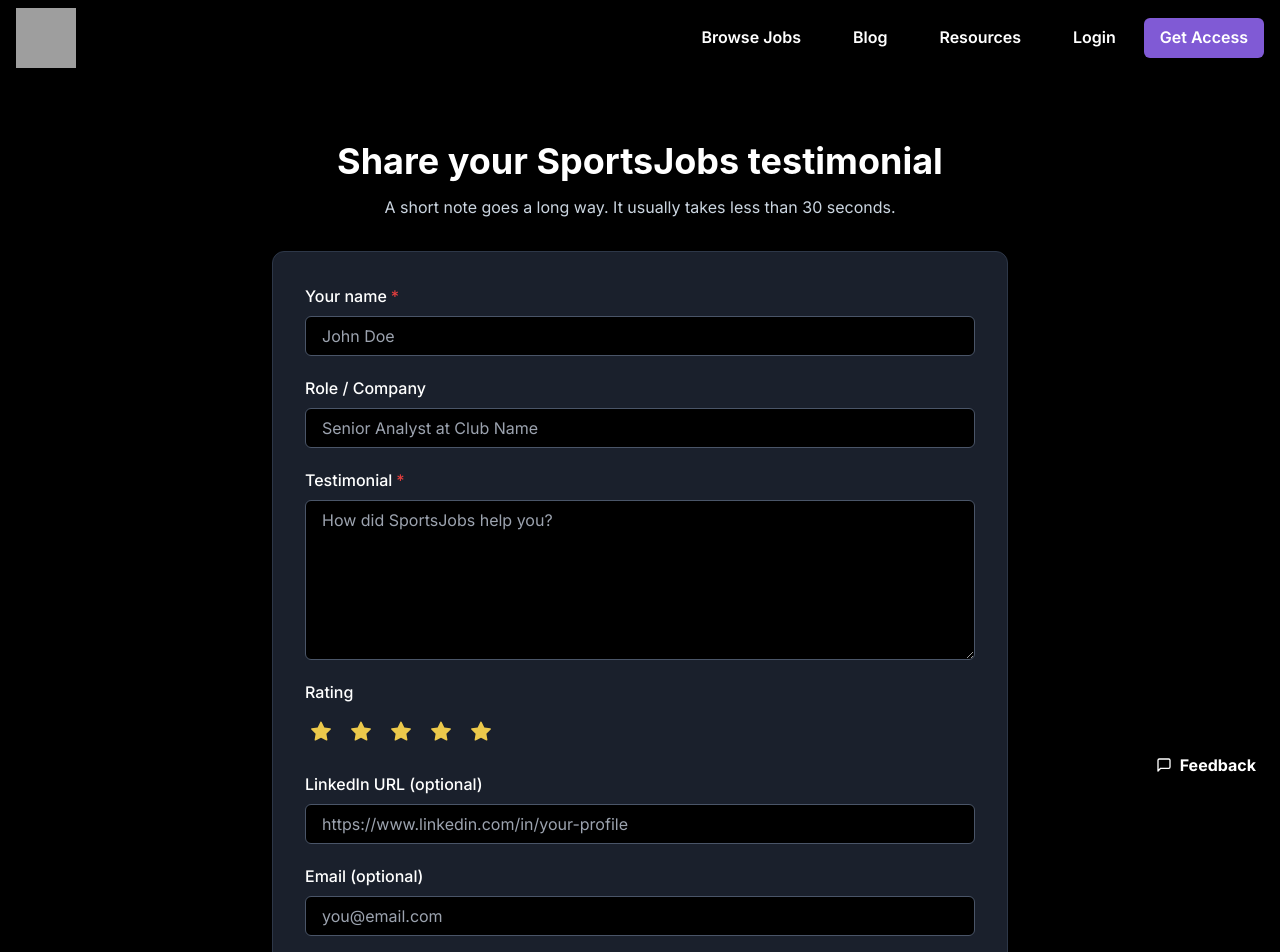
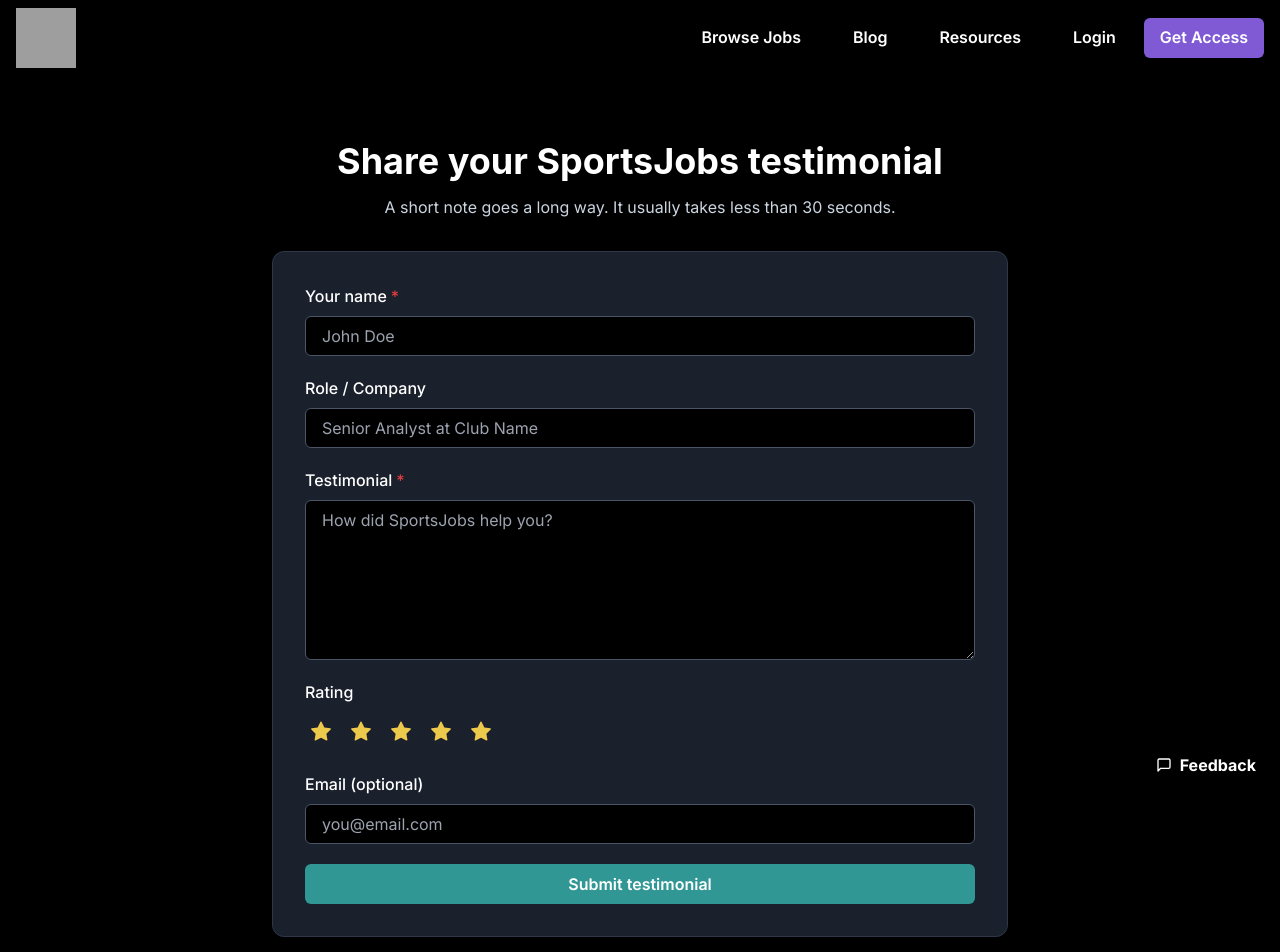
Before and after one commit to fbetteo/sportsjobs-frontend, a Next.js app: page /testimonial in a window 1280 px wide. Shown: the top 952 px of the page. Built offline with nearby package versions, Linux system fonts and the light colour scheme; no server answers; grey boxes are pictures that could not be loaded.

Commit message:
remove linkedin from testimonial

```diff
--- a/app/api/testimonials/route.ts
+++ b/app/api/testimonials/route.ts
@@ -4,7 +4,6 @@ interface TestimonialRequest {
   name: string;
   roleCompany?: string;
   content: string;
-  linkedin?: string;
   email?: string;
   website?: string;
   rating?: number;
@@ -61,15 +60,6 @@ function normalizeOptional(value?: string): string | null {
   return trimmed.length ? trimmed : null;
 }
 
-function isValidLinkedinUrl(value: string): boolean {
-  try {
-    const url = new URL(value);
-    return ['http:', 'https:'].includes(url.protocol) && url.hostname.includes('linkedin.com');
-  } catch {
-    return false;
-  }
-}
-
 function splitRoleCompany(value?: string): { role: string | null; company: string | null } {
   if (!value) return { role: null, company: null };
   const v = value.trim();
@@ -105,14 +95,6 @@ export async function POST(req: NextRequest) {
     if (payload.website && payload.website.trim().length > 0) {
       return NextResponse.json(
         { error: 'Spam submission rejected.' },
-        { status: 400 }
-      );
-    }
-
-    const linkedin = normalizeOptional(payload.linkedin);
-    if (linkedin && !isValidLinkedinUrl(linkedin)) {
-      return NextResponse.json(
-        { error: 'LinkedIn URL must be a valid linkedin.com URL.' },
         { status: 400 }
       );
     }
--- a/app/testimonial/page.tsx
+++ b/app/testimonial/page.tsx
@@ -31,7 +31,6 @@ const TestimonialPageContent = () => {
         name: '',
         roleCompany: '',
         content: '',
-        linkedin: '',
         email: '',
         website: '',
         rating: 5,
@@ -75,7 +74,6 @@ const TestimonialPageContent = () => {
                 name: '',
                 roleCompany: '',
                 content: '',
-                linkedin: '',
                 website: '',
                 rating: 5,
             }));
@@ -181,19 +179,6 @@ const TestimonialPageContent = () => {
                         </FormControl>
 
                         <FormControl>
-                            <FormLabel>LinkedIn URL (optional)</FormLabel>
-                            <Input
-                                name="linkedin"
-                                type="url"
-                                value={formData.linkedin}
-                                onChange={handleFieldChange}
-                                placeholder="https://www.linkedin.com/in/your-profile"
-                                bg="black"
-                                borderColor="gray.600"
-                            />
-                        </FormControl>
-
-                        <FormControl>
                             <FormLabel>Email (optional)</FormLabel>
                             <Input
                                 name="email"
```
